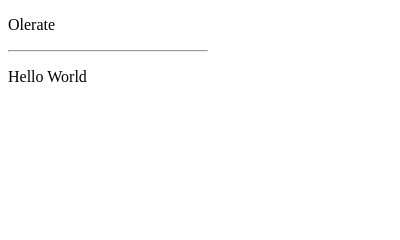
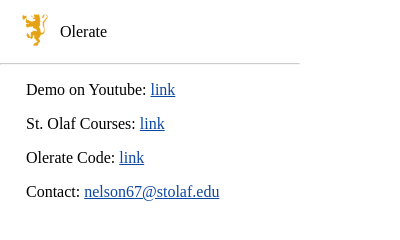
Before and after one commit to kevin-a-nelson/Olerate, a browser extension: page extension/popup.html in a window 400 px wide. Drawn offline with Linux system fonts and the light colour scheme.

Commit message:
add popup

```diff
--- a/extension/popup.css
+++ b/extension/popup.css
@@ -1,3 +1,50 @@
-.body {
-    width: 200px;
+body {
+  width: 300px;
 }
+
+body,
+html {
+  padding: 0px;
+  margin: 0px;
+}
+
+.logo-container {
+  /* background: blue; */
+  width: 40px;
+  height: 40px;
+  /* background: blue; */
+}
+
+.logo {
+  width: 100%;
+  height: auto;
+}
+
+.header {
+  display: flex;
+  padding: 10px 15px;
+}
+
+.header-title {
+  margin-left: 5px;
+  font-size: 16px;
+  line-height: 43px;
+  font-family: Futura;
+}
+
+.line {
+  padding: 0px;
+  margin: 0px;
+  opacity: 0.5;
+}
+
+.content {
+  padding: 0 26px;
+}
+
+a {
+  color: #0d47a1;
+}
+a:visited {
+  color: #0d47a1;
+}
--- a/extension/popup.html
+++ b/extension/popup.html
@@ -4,14 +4,46 @@
 <!--[if IE 8]>         <html class="no-js lt-ie9"> <![endif]-->
 <!--[if gt IE 8]>      <html class="no-js"> <!--<![endif]-->
 <html>
-    <head>
-        <link rel="stylesheet" href="popup.css">
-    </head>
-    <body class="body">
-        <p>Olerate</p>
-        <hr>
-        <p>Hello World</p>
-        <script src="" async defer></script>
-    </body>
+  <head>
+    <link rel="stylesheet" href="popup.css" />
+  </head>
+  <body>
+    <div class="header">
+      <div class="logo-container">
+        <img class="logo" src="images/stolaf128.png" />
+      </div>
+      <div class="header-title">Olerate</div>
+    </div>
+    <hr class="line" />
+    <div class="content">
+      <p>
+        Demo on Youtube:
+        <a href="https://www.youtube.com/watch?v=9RkWkZwH-2c" target="_blank"
+          >link
+        </a>
+      </p>
+      <p>
+        St. Olaf Courses:
+        <a
+          href="https://sis.stolaf.edu/sis/public-aclasslab.cfm?yearterm=20201"
+          target="_blank"
+          >link
+        </a>
+      </p>
+      <p>
+        Olerate Code:
+        <a href="https://github.com/kevin-a-nelson/Olerate" target="_blank"
+          >link
+        </a>
+      </p>
+      <p>
+        Contact:
+        <a href="mailto:nelson67@stolaf.edu" target="_blank"
+          >nelson67@stolaf.edu</a
+        >
+      </p>
+    </div>
+    <script src="" async defer></script>
+  </body>
 </html>
 <!DOCTYPE html>
```
